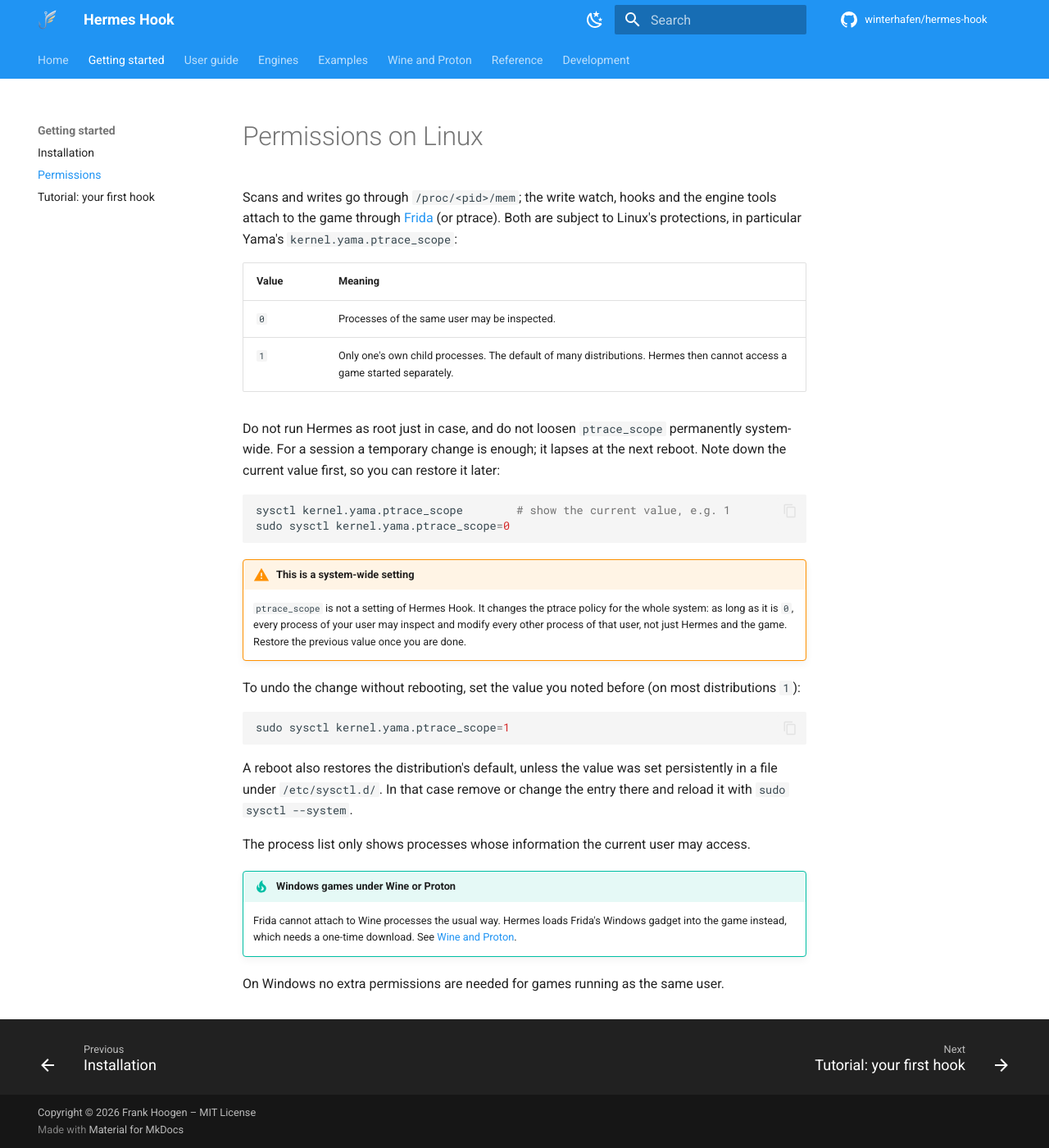
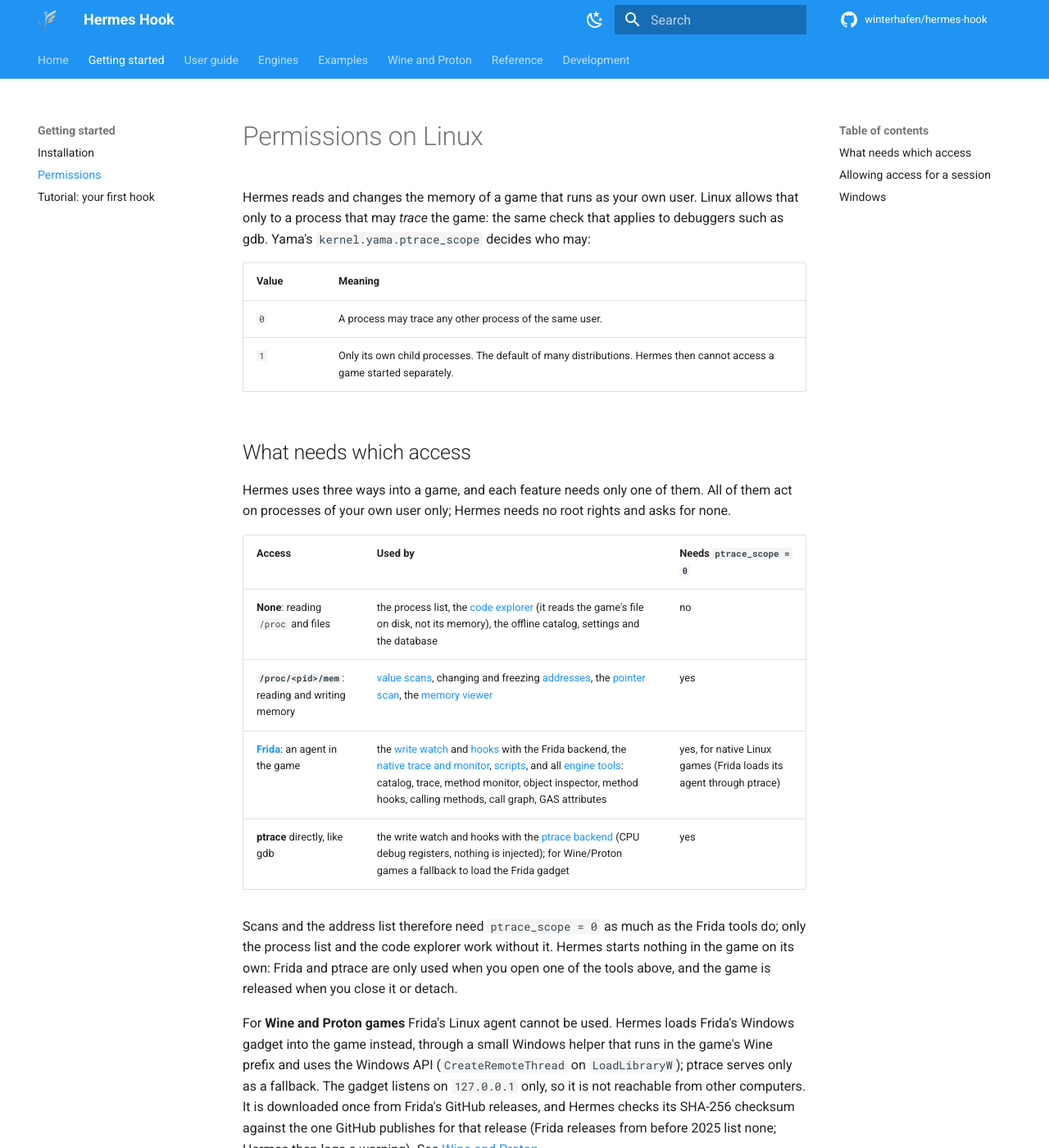
Before and after one commit to grembyte/grembyte, an MkDocs documentation site: the page built from docs/getting-started/permissions.md, in a window 1280 px wide and 1400 px high. Shown: the whole window at 82% size. Built offline with MkDocs 1.6.1 and Material for MkDocs 9.7.7, drawn with Linux system fonts in a browser that asks for light colours; comment, search, counter and statistics services are not loaded; some of the changed text lies outside the part shown.

Commit message:
Explain which features need ptrace access, re-render screenshots
- Permissions: a table of what needs /proc/<pid>/mem, Frida or ptrace,
  and what works without ptrace_scope = 0; how the Wine gadget is loaded,
  verified and reached
- Screenshots re-rendered with version 0.6.0-alpha; the activity log scene
  takes the version from hermes.__version__

Co-Authored-By: Claude Opus 5.5 <noreply@anthropic.com>

```diff
--- a/docs/getting-started/permissions.md
+++ b/docs/getting-started/permissions.md
@@ -1,11 +1,30 @@
 # Permissions on Linux
 
-Scans and writes go through `/proc/<pid>/mem`; the write watch, hooks and the engine tools attach to the game through [Frida](https://frida.re) (or ptrace). Both are subject to Linux's protections, in particular Yama's `kernel.yama.ptrace_scope`:
+Hermes reads and changes the memory of a game that runs as your own user. Linux allows that only to a process that may *trace* the game: the same check that applies to debuggers such as gdb. Yama's `kernel.yama.ptrace_scope` decides who may:
 
 | Value | Meaning |
 | --- | --- |
-| `0` | Processes of the same user may be inspected. |
-| `1` | Only one's own child processes. The default of many distributions. Hermes then cannot access a game started separately. |
+| `0` | A process may trace any other process of the same user. |
+| `1` | Only its own child processes. The default of many distributions. Hermes then cannot access a game started separately. |
+
+## What needs which access
+
+Hermes uses three ways into a game, and each feature needs only one of them. All of them act on processes of your own user only; Hermes needs no root rights and asks for none.
+
+| Access | Used by | Needs `ptrace_scope = 0` |
+| --- | --- | --- |
+| **None**: reading `/proc` and files | the process list, the [code explorer](../guide/code-explorer.md) (it reads the game's file on disk, not its memory), the offline catalog, settings and the database | no |
+| **`/proc/<pid>/mem`**: reading and writing memory | [value scans](../guide/scanning.md), changing and freezing [addresses](../guide/addresses.md), the [pointer scan](../guide/pointer-scan.md), the [memory viewer](../guide/tools.md#memory-viewer) | yes |
+| **[Frida](https://frida.re)**: an agent in the game | the [write watch](../guide/write-watch.md) and [hooks](../guide/hooks.md) with the Frida backend, the [native trace and monitor](../guide/native-tools.md), [scripts](../guide/scripts.md), and all [engine tools](../engines/index.md): catalog, trace, method monitor, object inspector, method hooks, calling methods, call graph, GAS attributes | yes, for native Linux games (Frida loads its agent through ptrace) |
+| **ptrace** directly, like gdb | the write watch and hooks with the [ptrace backend](../guide/write-watch.md#backends-frida-or-ptrace) (CPU debug registers, nothing is injected); for Wine/Proton games a fallback to load the Frida gadget | yes |
+
+Scans and the address list therefore need `ptrace_scope = 0` as much as the Frida tools do; only the process list and the code explorer work without it. Hermes starts nothing in the game on its own: Frida and ptrace are only used when you open one of the tools above, and the game is released when you close it or detach.
+
+For **Wine and Proton games** Frida's Linux agent cannot be used. Hermes loads Frida's Windows gadget into the game instead, through a small Windows helper that runs in the game's Wine prefix and uses the Windows API (`CreateRemoteThread` on `LoadLibraryW`); ptrace serves only as a fallback. The gadget listens on `127.0.0.1` only, so it is not reachable from other computers. It is downloaded once from Frida's GitHub releases, and Hermes checks its SHA-256 checksum against the one GitHub publishes for that release (Frida releases from before 2025 list none; Hermes then logs a warning). See [Wine and Proton](../wine-proton.md).
+
+Hermes makes no other network connections, apart from links you open yourself (documentation, bug reports).
+
+## Allowing access for a session
 
 Do not run Hermes as root just in case, and do not loosen `ptrace_scope` permanently system-wide. For a session a temporary change is enough; it lapses at the next reboot. Note down the current value first, so you can restore it later:
 
@@ -27,7 +46,6 @@ A reboot also restores the distribution's default, unless the value was set pers
 
 The process list only shows processes whose information the current user may access.
 
-!!! tip "Windows games under Wine or Proton"
-    Frida cannot attach to Wine processes the usual way. Hermes loads Frida's Windows gadget into the game instead, which needs a one-time download. See [Wine and Proton](../wine-proton.md).
+## Windows
 
 On Windows no extra permissions are needed for games running as the same user.
```
Also changed, not shown: docs/assets/screenshots/example-script-dark.webp, docs/assets/screenshots/example-script-light.webp, docs/assets/screenshots/favorites-dark.webp, docs/assets/screenshots/favorites-light.webp, docs/assets/screenshots/game-export-dark.webp, docs/assets/screenshots/game-export-light.webp, docs/assets/screenshots/hooks-tab-dark.webp, docs/assets/screenshots/hooks-tab-light.webp, docs/assets/screenshots/log-activity-dark.webp, docs/assets/screenshots/log-activity-light.webp, docs/assets/screenshots/main-window-dark.webp, docs/assets/screenshots/main-window-light.webp, docs/assets/screenshots/method-call-dark.webp, docs/assets/screenshots/method-call-light.webp, 4 more files, 1 other file.
